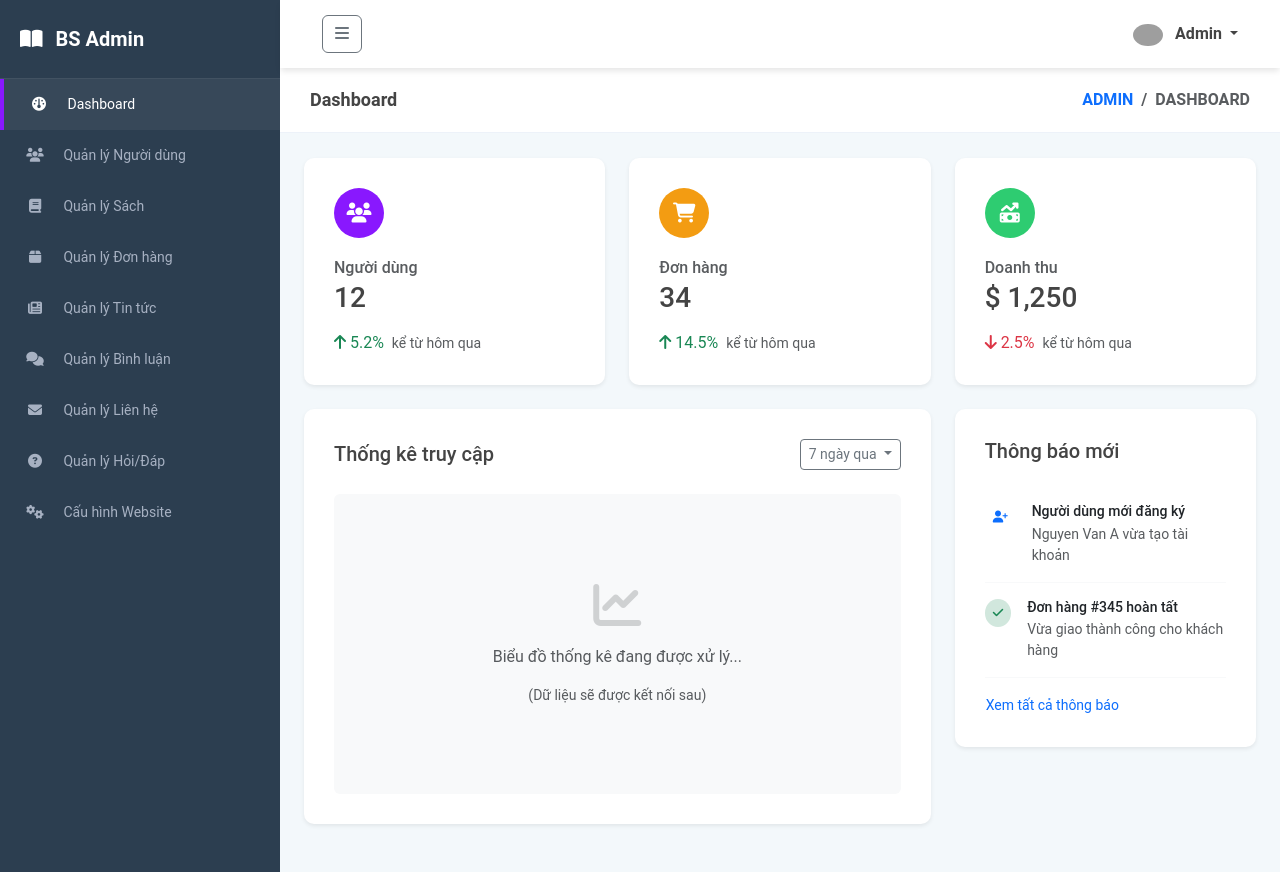
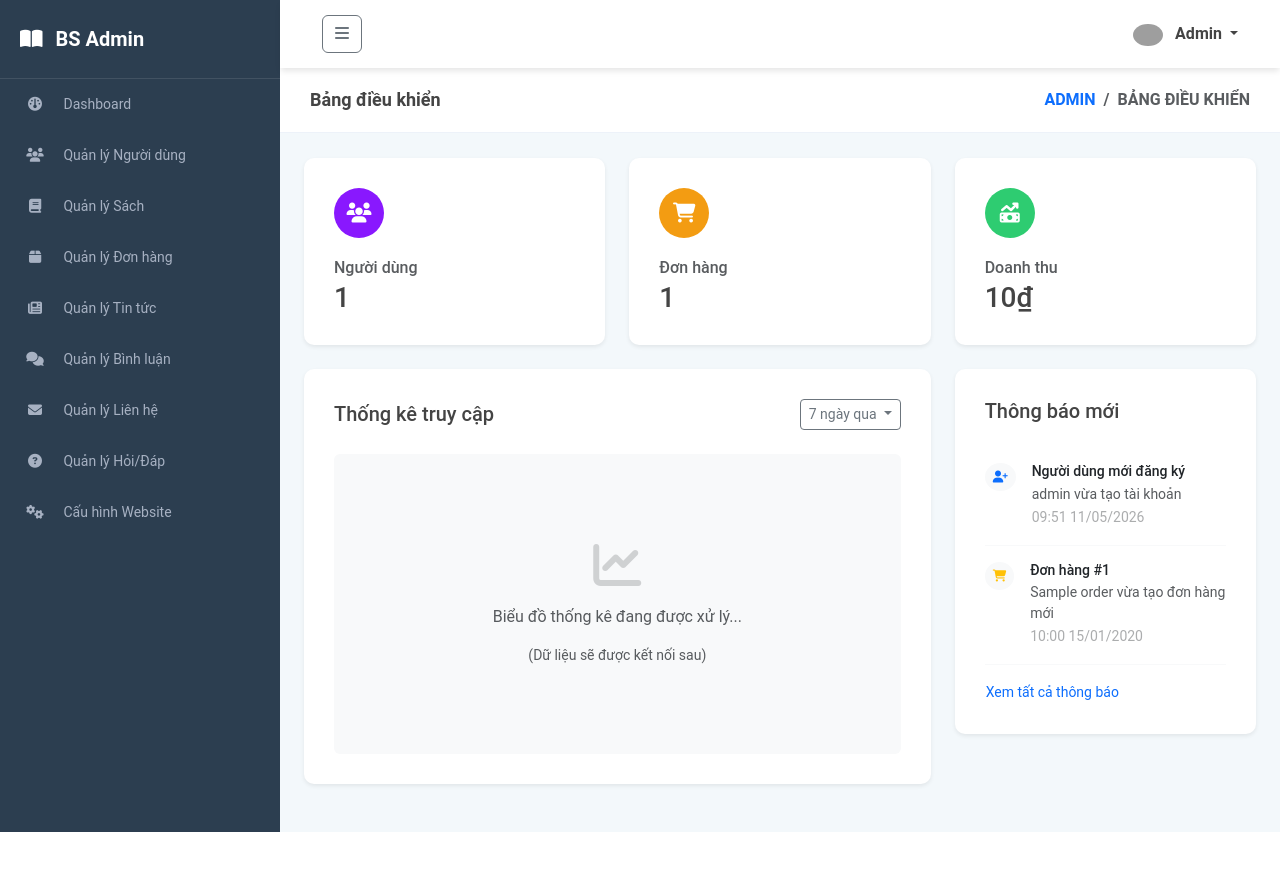
Before and after one commit to TrinhPhat2082005/Bookstore_Web, a PHP site: page /bookstore_web/admin in a window 1280 px wide. After the commit the page ends 832 px from the top, so only its background shows below. Run offline with PHP 8.4, Linux system fonts and the light colour scheme; the visitor is signed in with stand-in values (Sample User, id 1); data comes from the database, SQL or seed files in the repository; tables that the repository leaves empty hold one stand-in row (values such as "Sample post"); some libraries are stand-ins or nearby versions; grey boxes are pictures that could not be loaded.

Commit message:
feat: dashboard

```diff
--- a/app/controllers/AdminController.php
+++ b/app/controllers/AdminController.php
@@ -42,7 +42,55 @@
     public function index()
     {
         # [Dashboard tổng quan]
-        $this->view('admin/dashboard');
+        $userCount = $this->userModel->countAll();
+        $orderCount = $this->orderModel->countAll();
+        $totalRevenue = $this->orderModel->getTotalRevenue();
+
+        // Lấy thông báo mới (kết hợp user mới và đơn hàng mới)
+        $latestUsers = $this->userModel->getLatest(3);
+        $latestOrders = $this->orderModel->getLatest(3);
+
+        $notifications = [];
+        foreach ($latestUsers as $user) {
+            $notifications[] = [
+                'type' => 'user',
+                'title' => 'Người dùng mới đăng ký',
+                'content' => ($user->full_name ?: $user->username) . ' vừa tạo tài khoản',
+                'time' => $user->created_at,
+                'icon' => 'fas fa-user-plus text-primary'
+            ];
+        }
+        foreach ($latestOrders as $order) {
+            $statusLabel = 'vừa tạo đơn hàng mới';
+            $icon = 'fas fa-shopping-cart text-warning';
+            if ($order->status === 'delivered') {
+                $statusLabel = 'vừa hoàn tất đơn hàng #' . $order->id;
+                $icon = 'fas fa-check-circle text-success';
+            }
+
+            $notifications[] = [
+                'type' => 'order',
+                'title' => 'Đơn hàng #' . $order->id,
+                'content' => $order->customer_name . ' ' . $statusLabel,
+                'time' => $order->created_at,
+                'icon' => $icon
+            ];
+        }
+
+        // Sắp xếp thông báo theo thời gian mới nhất
+        usort($notifications, function($a, $b) {
+            return strtotime($b['time']) - strtotime($a['time']);
+        });
+
+        $data = [
+            'userCount' => $userCount,
+            'orderCount' => $orderCount,
+            'totalRevenue' => $totalRevenue,
+            'notifications' => array_slice($notifications, 0, 5), // Lấy 5 cái mới nhất
+            'title' => 'Bảng điều khiển'
+        ];
+
+        $this->view('admin/dashboard', $data);
     }
 
     // --- PHẦN CHUNG ---
--- a/app/models/Order.php
+++ b/app/models/Order.php
@@ -88,4 +88,16 @@
         $this->db->bind(':id', $id);
         return $this->db->execute();
     }
+
+    public function getTotalRevenue() {
+        $this->db->query("SELECT SUM(total_amount) as total FROM orders WHERE status != 'cancelled'");
+        $result = $this->db->single();
+        return $result ? (float)$result->total : 0;
+    }
+
+    public function getLatest($limit = 5) {
+        $this->db->query("SELECT * FROM orders ORDER BY created_at DESC LIMIT :limit");
+        $this->db->bind(':limit', $limit, PDO::PARAM_INT);
+        return $this->db->resultSet();
+    }
 }
--- a/app/models/User.php
+++ b/app/models/User.php
@@ -149,4 +149,11 @@
         $this->db->bind(':token', $token);
         return $this->db->single();
     }
+
+    public function getLatest($limit = 5)
+    {
+        $this->db->query("SELECT * FROM users ORDER BY created_at DESC LIMIT :limit");
+        $this->db->bind(':limit', $limit, PDO::PARAM_INT);
+        return $this->db->resultSet();
+    }
 }
--- a/app/views/admin/dashboard.php
+++ b/app/views/admin/dashboard.php
@@ -9,11 +9,7 @@
                 <i class="fa-solid fa-users"></i>
             </div>
             <h6 class="text-muted mb-1">Người dùng</h6>
-            <h3 class="mb-0"><?php echo isset($data['user_count']) ? $data['user_count'] : '12'; ?></h3>
-            <div class="mt-3">
-                <span class="text-success me-1"><i class="fa-solid fa-arrow-up"></i> 5.2%</span>
-                <span class="text-muted small">kể từ hôm qua</span>
-            </div>
+            <h3 class="mb-0"><?php echo number_format($data['userCount']); ?></h3>
         </div>
     </div>
     <div class="col-md-4">
@@ -22,11 +18,7 @@
                 <i class="fa-solid fa-cart-shopping"></i>
             </div>
             <h6 class="text-muted mb-1">Đơn hàng</h6>
-            <h3 class="mb-0"><?php echo isset($data['order_count']) ? $data['order_count'] : '34'; ?></h3>
-            <div class="mt-3">
-                <span class="text-success me-1"><i class="fa-solid fa-arrow-up"></i> 14.5%</span>
-                <span class="text-muted small">kể từ hôm qua</span>
-            </div>
+            <h3 class="mb-0"><?php echo number_format($data['orderCount']); ?></h3>
         </div>
     </div>
     <div class="col-md-4">
@@ -35,11 +27,7 @@
                 <i class="fa-solid fa-money-bill-trend-up"></i>
             </div>
             <h6 class="text-muted mb-1">Doanh thu</h6>
-            <h3 class="mb-0">$ <?php echo isset($data['revenue']) ? number_format($data['revenue']) : '1,250'; ?></h3>
-            <div class="mt-3">
-                <span class="text-danger me-1"><i class="fa-solid fa-arrow-down"></i> 2.5%</span>
-                <span class="text-muted small">kể từ hôm qua</span>
-            </div>
+            <h3 class="mb-0"><?php echo number_format($data['totalRevenue'], 0, ',', '.'); ?>₫</h3>
         </div>
     </div>
 </div>
@@ -75,33 +63,62 @@
         <div class="admin-card">
             <h5 class="mb-4">Thông báo mới</h5>
             <div class="list-group list-group-flush">
+                <?php if (empty($data['notifications'])): ?>
+                    <p class="text-muted small">Chưa có thông báo mới.</p>
+                <?php else: ?>
+                    <?php foreach ($data['notifications'] as $noti): ?>
                         <div class="list-group-item px-0 py-3 border-bottom border-light bg-transparent">
                             <div class="d-flex">
                                 <div class="flex-shrink-0">
-                            <span class="badge rounded-circle p-2 bg-purple-subtle text-purple"><i
-                                    class="fa-solid fa-user-plus text-primary"></i></span>
+                                    <span class="badge rounded-circle p-2 bg-light"><i class="<?php echo $noti['icon']; ?>"></i></span>
                                 </div>
                                 <div class="flex-grow-1 ms-3">
-                            <h6 class="mb-1 small font-weight-bold">Người dùng mới đăng ký</h6>
-                            <p class="mb-0 small text-muted">Nguyen Van A vừa tạo tài khoản</p>
+                                    <h6 class="mb-1 small font-weight-bold"><?php echo $noti['title']; ?></h6>
+                                    <p class="mb-0 small text-muted"><?php echo $noti['content']; ?></p>
+                                    <small class="text-muted opacity-50"><?php echo date('H:i d/m/Y', strtotime($noti['time'])); ?></small>
                                 </div>
                             </div>
                         </div>
-                <div class="list-group-item px-0 py-3 border-bottom border-light bg-transparent">
-                    <div class="d-flex">
+                    <?php endforeach; ?>
+                <?php endif; ?>
+            </div>
+            <button class="btn btn-sm btn-link text-decoration-none mt-3 w-100 p-0 text-start"
+                    data-bs-toggle="modal" data-bs-target="#notificationsModal">
+                Xem tất cả thông báo
+            </button>
+        </div>
+    </div>
+</div>
+
+<!-- All Notifications Modal -->
+<div class="modal fade" id="notificationsModal" tabindex="-1" aria-hidden="true">
+    <div class="modal-dialog modal-dialog-centered modal-dialog-scrollable">
+        <div class="modal-content border-0 rounded-4 shadow-lg">
+            <div class="modal-header border-0 pb-0">
+                <h5 class="fw-bold">Tất cả thông báo</h5>
+                <button type="button" class="btn-close" data-bs-dismiss="modal" aria-label="Close"></button>
+            </div>
+            <div class="modal-body p-4">
+                <div class="list-group list-group-flush">
+                    <?php foreach ($data['notifications'] as $noti): ?>
+                        <div class="list-group-item px-0 py-3 border-bottom border-light">
+                            <div class="d-flex align-items-center">
                                 <div class="flex-shrink-0">
-                            <span class="badge rounded-circle p-2 bg-success-subtle text-success"><i
-                                    class="fa-solid fa-check"></i></span>
+                                    <span class="badge rounded-circle p-2 bg-light"><i class="<?php echo $noti['icon']; ?>"></i></span>
                                 </div>
                                 <div class="flex-grow-1 ms-3">
-                            <h6 class="mb-1 small font-weight-bold">Đơn hàng #345 hoàn tất</h6>
-                            <p class="mb-0 small text-muted">Vừa giao thành công cho khách hàng</p>
+                                    <h6 class="mb-1 small font-weight-bold"><?php echo $noti['title']; ?></h6>
+                                    <p class="mb-0 small text-muted"><?php echo $noti['content']; ?></p>
+                                    <small class="text-muted opacity-50"><?php echo date('H:i d/m/Y', strtotime($noti['time'])); ?></small>
+                                </div>
+                            </div>
+                        </div>
+                    <?php endforeach; ?>
                 </div>
             </div>
         </div>
     </div>
-            <a href="#" class="btn btn-sm btn-link text-decoration-none mt-3 w-100 p-0 text-start">Xem tất cả thông
-                báo</a>
+</div>
         </div>
     </div>
 </div>
```
Lines whose indentation alone changed are shown as unchanged.
